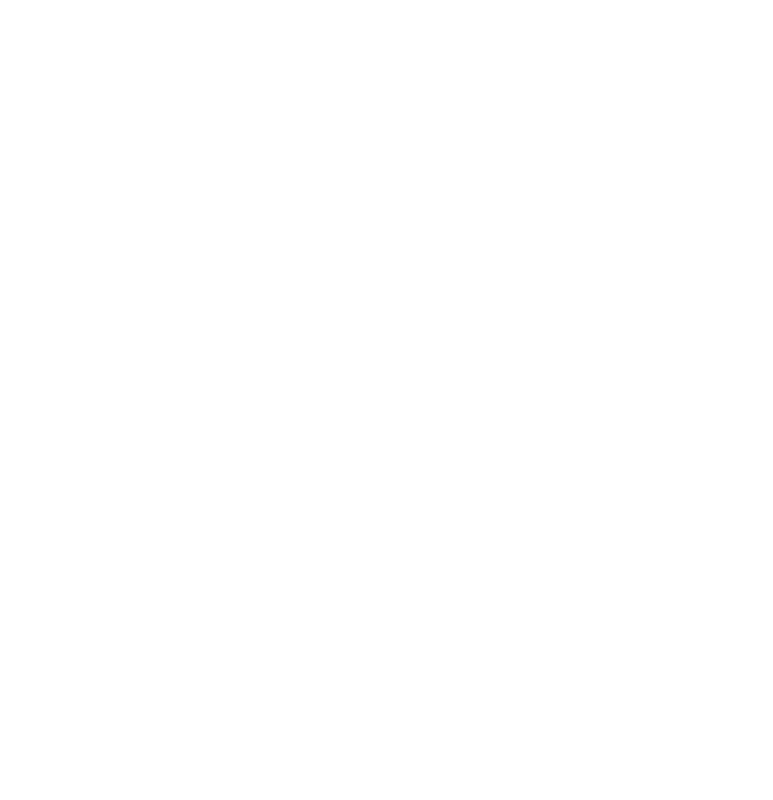
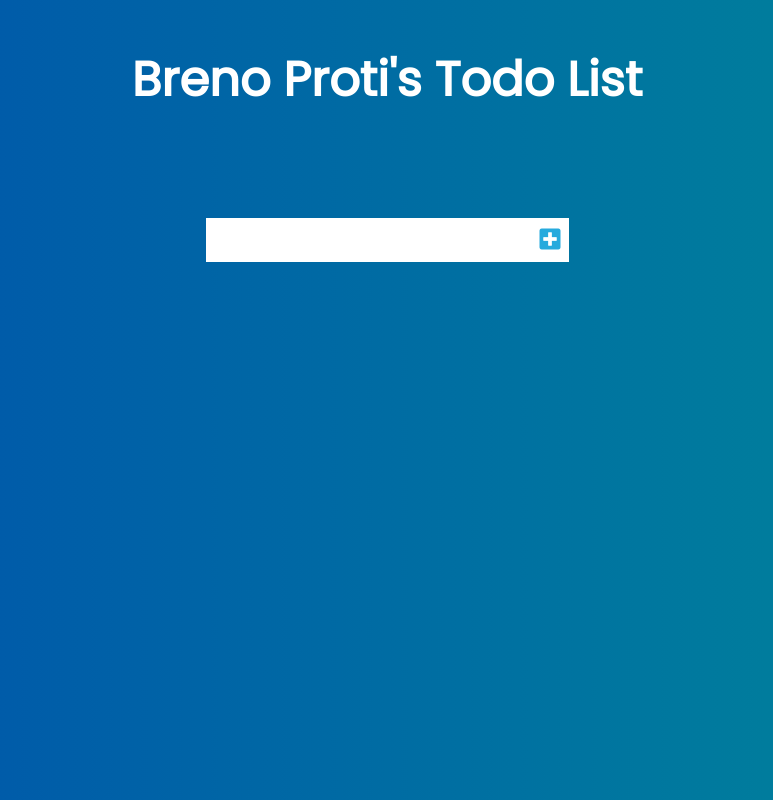
Before and after one commit to BrenoProti/todolist-js, a plain HTML site: page index.html in a window 1280 px wide. Shown: the whole page, without its empty margins (253-1026 px from the left). Drawn offline with Linux system fonts and the light colour scheme.

Commit message:
finalizing the first css

```diff
--- a/app.js
+++ /dev/null
@@ -1 +0,0 @@
-aa
--- a/index.html
+++ b/index.html
@@ -3,9 +3,28 @@
 <head>
     <meta charset="UTF-8">
     <meta name="viewport" content="width=device-width, initial-scale=1.0">
-    <title>Document</title>
+    <link rel="stylesheet" href="https://cdnjs.cloudflare.com/ajax/libs/font-awesome/5.15.2/css/all.min.css" integrity="sha512-HK5fgLBL+xu6dm/Ii3z4xhlSUyZgTT9tuc/hSrtw6uzJOvgRr2a9jyxxT1ely+B+xFAmJKVSTbpM/CuL7qxO8w==" crossorigin="anonymous" />
+    <link href="https://fonts.googleapis.com/css2?family=Poppins&display=swap" rel="stylesheet">
+    <link rel="stylesheet" href="./style.css">
+    <title>Todo List</title>
 </head>
 <body>
 
+    <header>
+        <h1>Breno Proti's Todo List</h1>
+    </header>
+    <form>
+        <input type="text" class="todo-input">
+        <button class="todo-button" type="submit">
+            <i class="fas fa-plus-square"></i>
+        </button>
+    </form>
+    <div class="todo-container">
+        <ul class="todo-list">
+
+        </ul>
+    </div>
+
+    <script src="./app.js"></script>
 </body>
 </html>
--- a/style.css
+++ b/style.css
@@ -0,0 +1,43 @@
+* {
+    margin: 0;
+    padding: 0;
+    box-sizing: border-box;
+}
+body {
+    font-family: 'Poppins', sans-serif;
+    background-image: linear-gradient(to right, rgb(0, 81, 173), rgb(0, 135, 153));
+    color: #fff;
+    min-height: 100vh;
+}
+
+header {
+    font-size: 1.5rem;
+}
+
+header, form {
+    min-height: 20vh;
+    display: flex;
+    justify-content: center;
+    align-items: center;
+}
+
+form input, form button {
+    padding: 0.5rem;
+    font-size: 1.5rem;
+    border: none;
+    outline: none;
+    background: #fff;
+}
+
+form button {
+    color: #26aadd;
+    background: white;
+    cursor: pointer;
+
+    transition: all 200ms ease;
+}
+
+form button:hover {
+    color: #1788b4;
+    background: rgb(216, 216, 216);
+}
```
